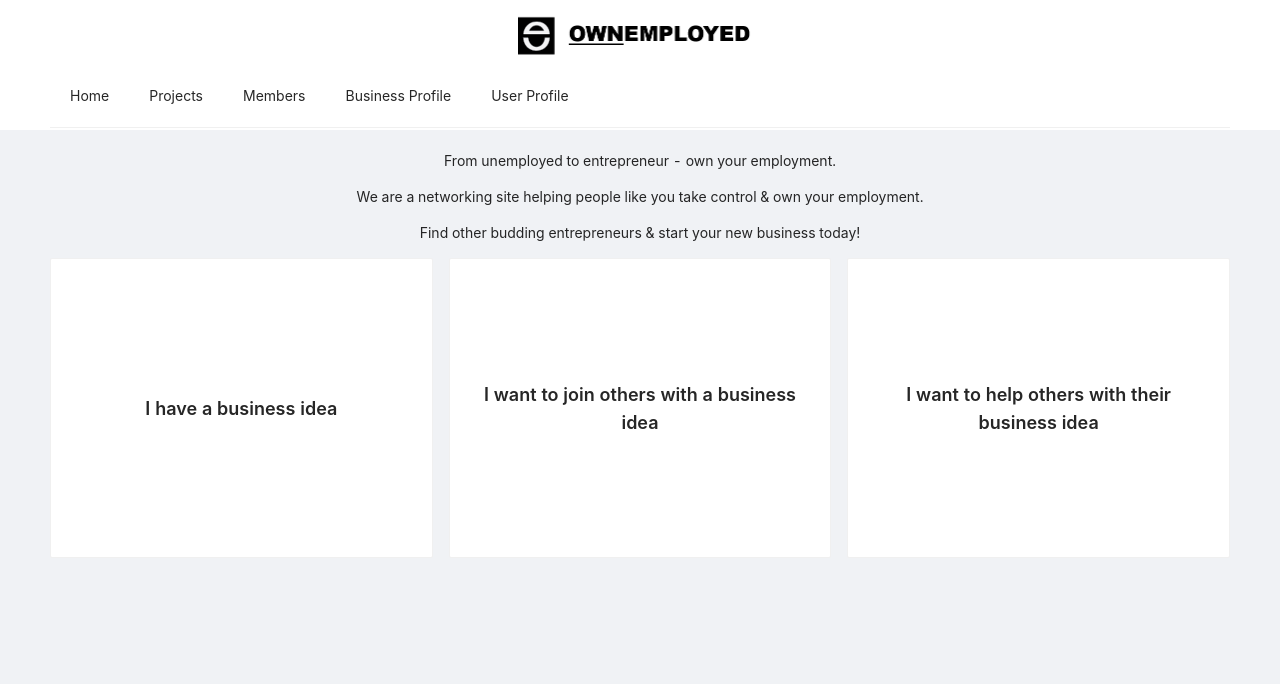
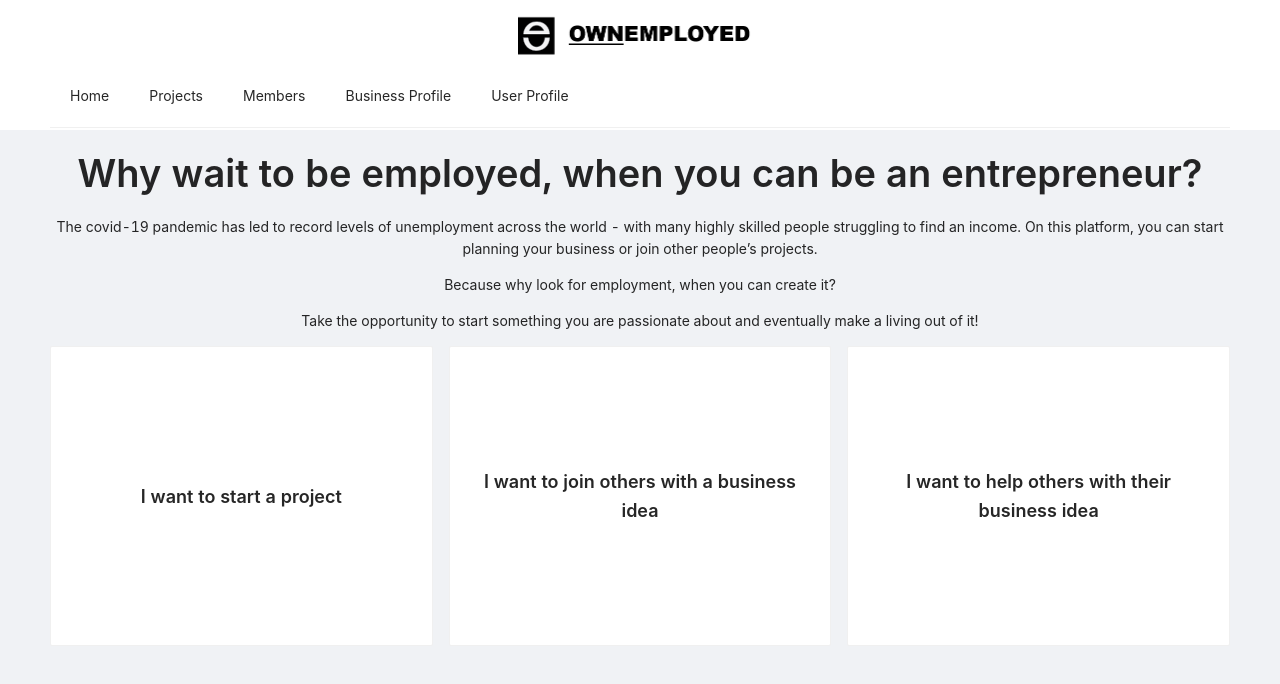
Before and after one commit to Ownemployed-Team/ownemployed, a React (Create React App) app: page / in a window 1280 px wide. Shown: the top 684 px of the page. Built offline with nearby package versions, Linux system fonts and the light colour scheme.

Commit message:
Adding text from slides and updating the landing page cards (#31)

```diff
--- a/src/components/Home.js
+++ b/src/components/Home.js
@@ -3,18 +3,19 @@ import { Typography, Row, Col } from 'antd'
 import PageLayout from './PageLayout'
 import LandingPageCard from './LandingPageCard'
 
-const { Paragraph } = Typography
+const { Paragraph, Title} = Typography
 
 const Home = () => (
   <PageLayout>
     <div style={{ textAlign: 'center'}}>
-      <Paragraph>From unemployed to entrepreneur - own your employment.</Paragraph>
-      <Paragraph>We are a networking site helping people like you take control & own your employment.</Paragraph>
-      <Paragraph>Find other budding entrepreneurs & start your new business today!</Paragraph>
+      <Title>Why wait to be employed, when you can be an entrepreneur?</Title>
+      <Paragraph>The covid-19 pandemic has led to record levels of unemployment across the world - with many highly skilled people struggling to find an income. On this platform, you can start planning your business or join other people’s projects.</Paragraph>
+      <Paragraph>Because why look for employment, when you can create it?</Paragraph>
+      <Paragraph>Take the opportunity to start something you are passionate about and eventually make a living out of it!</Paragraph>
       <Row gutter={16}>
-        <Col span={8}><LandingPageCard text='I have a business idea'/></Col>
-        <Col span={8}><LandingPageCard text='I want to join others with a business idea'/></Col>
-        <Col span={8}><LandingPageCard text='I want to help others with their business idea'/></Col>
+        <Col span={8}><LandingPageCard text='I want to start a project' to=""/></Col>
+        <Col span={8}><LandingPageCard text='I want to join others with a business idea' to="/explore-ideas"/></Col>
+        <Col span={8}><LandingPageCard text='I want to help others with their business idea' to=""/></Col>
       </Row>
     </div>
   </PageLayout>
--- a/src/components/LandingPageCard.js
+++ b/src/components/LandingPageCard.js
@@ -1,12 +1,14 @@
 import React from 'react'
-import { Typography, Card } from 'antd'
+import {Typography, Card} from 'antd'
+import {Link} from "react-router-dom";
 
-const { Paragraph } = Typography
+const {Paragraph} = Typography
 
-const LandingPageCard = ({ text }) => (
+const LandingPageCard = ({text, to}) => (
+  <Link to={to}>
     <Card
-    bodyStyle={{ display: 'flex', alignItems: 'center', height: '300px' }}
-    style={{ height: '300px' }}
+      bodyStyle={{display: 'flex', alignItems: 'center', height: '300px'}}
+      style={{height: '300px'}}
     >
       <Paragraph
         style={{
@@ -17,6 +19,7 @@ const LandingPageCard = ({ text }) => (
       >{text}
       </Paragraph>
     </Card>
+  </Link>
 )
 
 export default LandingPageCard
```
Lines whose indentation alone changed are shown as unchanged.
